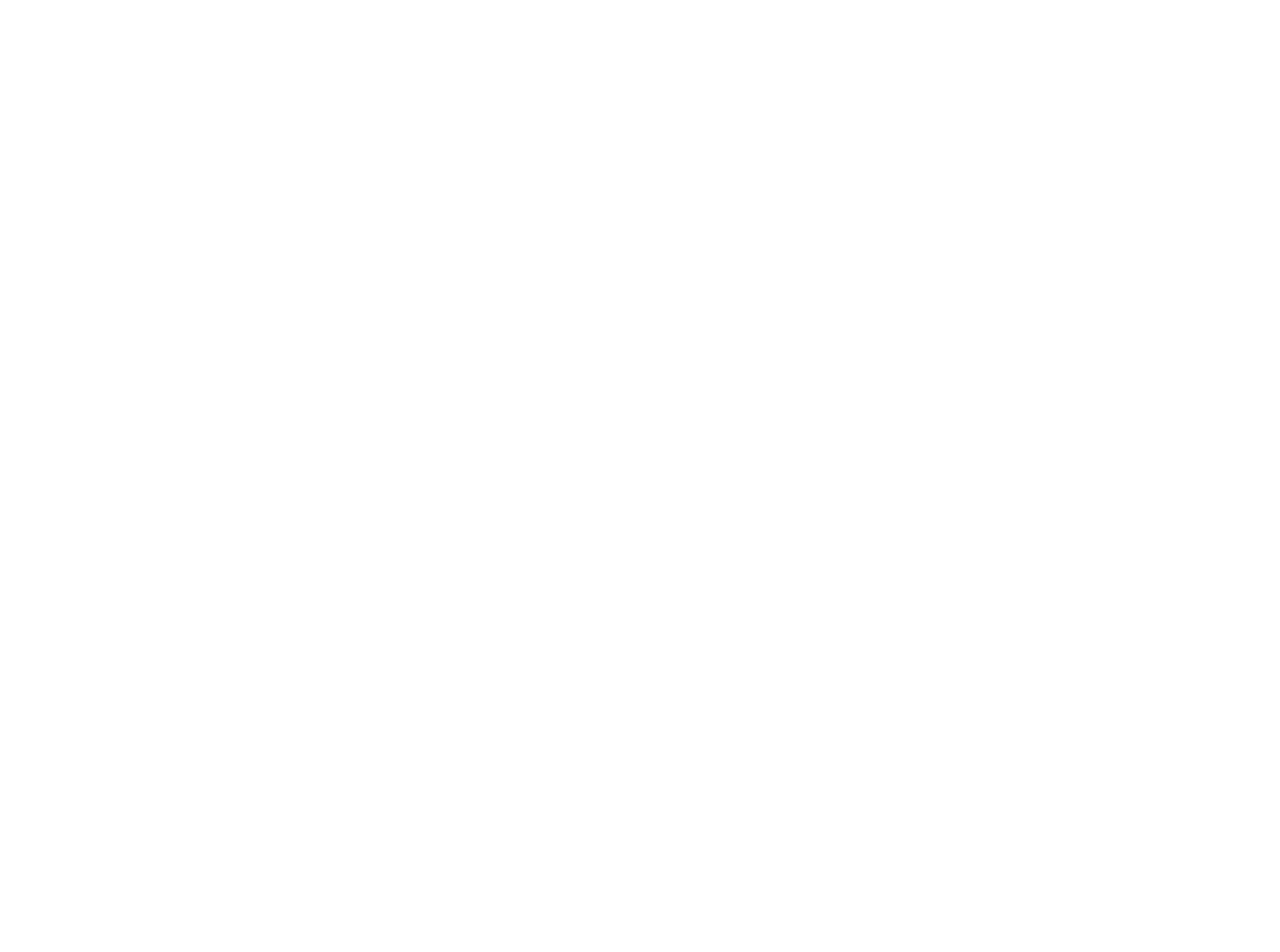
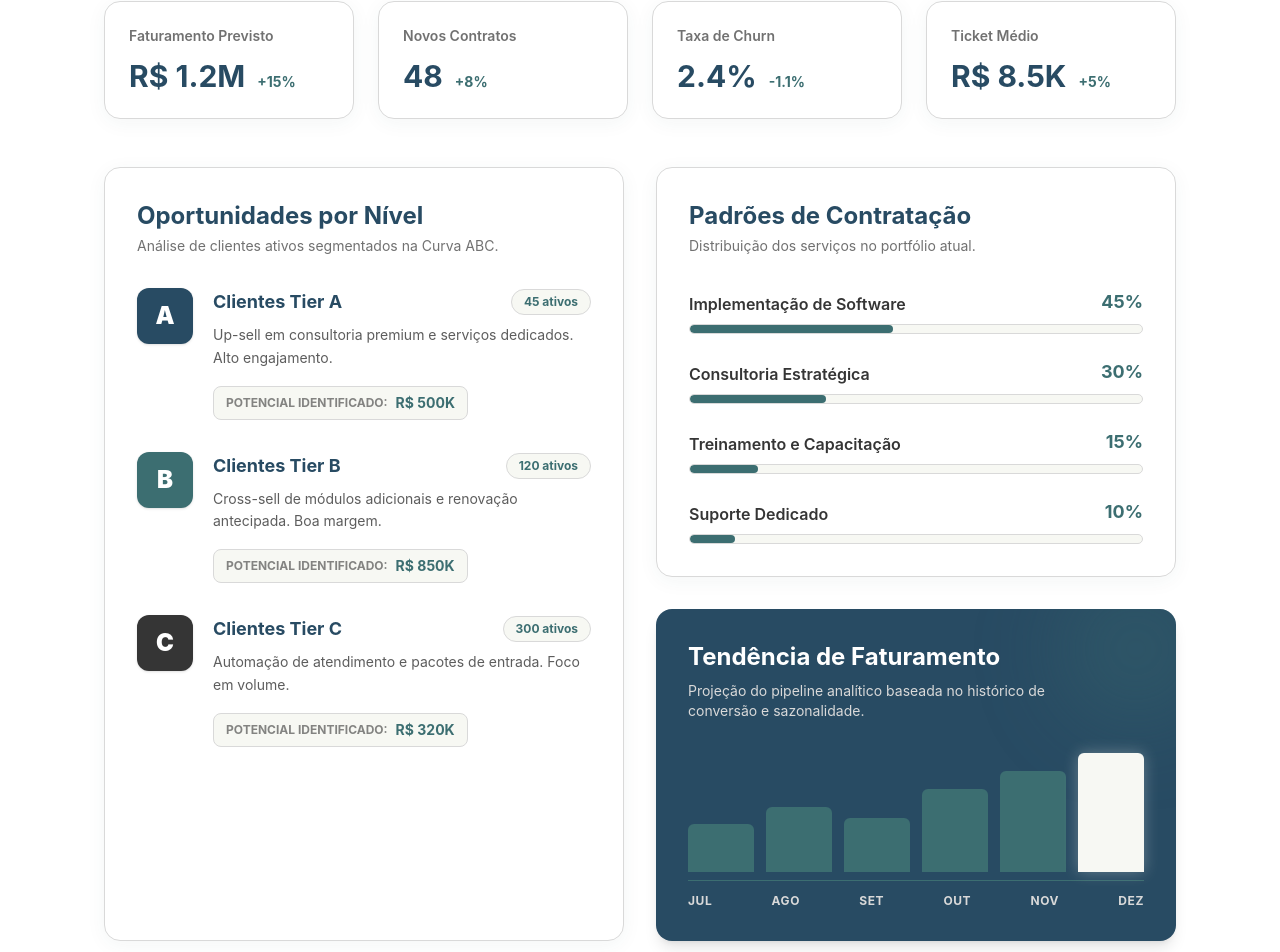
Before and after one commit to kauanzeraaa/dashflow, a Vue app in the folder frontend-vue/: page /insights in a window 1280 px wide. Shown: the part 116-1068 px from the top of the page. Before the commit the page ends 800 px from the top, so only its background shows below. Built offline with nearby package versions, Linux system fonts and the light colour scheme; a web font is replaced by a local one.

Commit message:
feat: add dummy datas into Insights screen and add visualization components

```diff
--- a/frontend-vue/src/views/Insights.vue
+++ b/frontend-vue/src/views/Insights.vue
@@ -1,3 +1,125 @@
+<script setup>
+// Mock data for insights
+const overview = [
+  { id: 1, title: 'Faturamento Previsto', value: 'R$ 1.2M', trend: '+15%', isPositive: true },
+  { id: 2, title: 'Novos Contratos', value: '48', trend: '+8%', isPositive: true },
+  { id: 3, title: 'Taxa de Churn', value: '2.4%', trend: '-1.1%', isPositive: true },
+  { id: 4, title: 'Ticket Médio', value: 'R$ 8.5K', trend: '+5%', isPositive: true },
+]
+
+const clientTiers = [
+  { tier: 'A', clients: 45, opportunity: 'R$ 500K', description: 'Up-sell em consultoria premium e serviços dedicados. Alto engajamento.', color: 'bg-[#284b63]' },
+  { tier: 'B', clients: 120, opportunity: 'R$ 850K', description: 'Cross-sell de módulos adicionais e renovação antecipada. Boa margem.', color: 'bg-[#3c6e71]' },
+  { tier: 'C', clients: 300, opportunity: 'R$ 320K', description: 'Automação de atendimento e pacotes de entrada. Foco em volume.', color: 'bg-[#353535]' },
+]
+
+const hiringPatterns = [
+  { service: 'Implementação de Software', percentage: 45, trend: 'Alta' },
+  { service: 'Consultoria Estratégica', percentage: 30, trend: 'Estável' },
+  { service: 'Treinamento e Capacitação', percentage: 15, trend: 'Baixa' },
+  { service: 'Suporte Dedicado', percentage: 10, trend: 'Alta' },
+]
+</script>
+
 <template>
-    <h1>aaaaaaaa</h1>
+  <div class="min-h-screen bg-[#FFFF] text-[#353535] font-sans flex flex-col">
+    <div class="mx-auto w-full max-w-6xl px-6 py-10 sm:px-10 flex-grow">
+
+      <!-- KPI Overview -->
+      <section class="mb-12 grid gap-6 sm:grid-cols-2 lg:grid-cols-4">
+        <div v-for="item in overview" :key="item.id" class="rounded-2xl bg-[#FFFFFF] p-6 shadow-[0_4px_20px_rgba(40,75,80,0.05)] border border-[#d9d9d9] transition-transform hover:-translate-y-1">
+          <h3 class="text-sm font-semibold text-[#353535]/70">{{ item.title }}</h3>
+          <div class="mt-3 flex items-baseline gap-3">
+            <p class="text-3xl font-bold text-[#284b63]">{{ item.value }}</p>
+            <span :class="['text-sm font-bold', item.isPositive ? 'text-[#3c6e71]' : 'text-[#353535]']">
+              {{ item.trend }}
+            </span>
+          </div>
+        </div>
+      </section>
+
+      <div class="grid gap-8 lg:grid-cols-2">
+        <!-- Oportunidades por Nível de Cliente -->
+        <section class="rounded-2xl bg-[#FFFFFF] p-8 shadow-[0_4px_20px_rgba(40,75,80,0.05)] border border-[#d9d9d9]">
+          <div class="mb-8">
+            <h2 class="text-2xl font-bold text-[#284b63]">Oportunidades por Nível</h2>
+            <p class="mt-1 text-sm text-[#353535]/70">Análise de clientes ativos segmentados na Curva ABC.</p>
+          </div>
+
+          <div class="space-y-8">
+            <div v-for="tier in clientTiers" :key="tier.tier" class="flex gap-5 group">
+              <div :class="['flex h-14 w-14 shrink-0 items-center justify-center rounded-xl text-2xl font-black text-[#FFFFFF] shadow-sm transition-transform group-hover:scale-105', tier.color]">
+                {{ tier.tier }}
+              </div>
+              <div class="flex-1 border-b border-[#d9d9d9] pb-6 last:border-0 last:pb-0">
+                <div class="flex items-center justify-between mb-1">
+                  <h3 class="text-lg font-bold text-[#284b63]">Clientes Tier {{ tier.tier }}</h3>
+                  <span class="rounded-full bg-[#F7F8F3] border border-[#d9d9d9] px-3 py-1 text-xs font-bold text-[#3c6e71]">{{ tier.clients }} ativos</span>
+                </div>
+                <p class="mt-2 text-sm leading-relaxed text-[#353535]/80">{{ tier.description }}</p>
+                <div class="mt-4 inline-flex items-center gap-2 rounded-lg bg-[#F7F8F3] px-3 py-1.5 border border-[#d9d9d9]">
+                  <span class="text-xs font-bold text-[#353535]/60">POTENCIAL IDENTIFICADO:</span>
+                  <span class="text-sm font-bold text-[#3c6e71]">{{ tier.opportunity }}</span>
+                </div>
+              </div>
+            </div>
+          </div>
+        </section>
+
+        <!-- Padrões de Contratação e Tendências -->
+        <section class="flex flex-col gap-8">
+          <!-- Padrões -->
+          <div class="rounded-2xl bg-[#FFFFFF] p-8 shadow-[0_4px_20px_rgba(40,75,80,0.05)] border border-[#d9d9d9] flex-1">
+            <div class="mb-8">
+              <h2 class="text-2xl font-bold text-[#284b63]">Padrões de Contratação</h2>
+              <p class="mt-1 text-sm text-[#353535]/70">Distribuição dos serviços no portfólio atual.</p>
+            </div>
+
+            <div class="space-y-6">
+              <div v-for="pattern in hiringPatterns" :key="pattern.service">
+                <div class="flex justify-between items-end mb-2">
+                  <span class="font-semibold text-[#353535]">{{ pattern.service }}</span>
+                  <span class="text-[#3c6e71] font-bold text-lg">{{ pattern.percentage }}%</span>
+                </div>
+                <div class="h-2.5 w-full overflow-hidden rounded-full bg-[#F7F8F3] border border-[#d9d9d9]">
+                  <div class="h-full bg-[#3c6e71] rounded-full transition-all duration-1000 ease-out" :style="{ width: pattern.percentage + '%' }"></div>
+                </div>
+              </div>
+            </div>
+          </div>
+
+          <!-- Tendências de Faturamento (Mock visual) -->
+          <div class="rounded-2xl bg-[#284b63] p-8 shadow-lg text-[#FFFFFF] flex-1 relative overflow-hidden">
+            <!-- Decorative background element -->
+            <div class="absolute -right-10 -top-10 h-40 w-40 rounded-full bg-[#3c6e71]/30 blur-2xl"></div>
+
+            <div class="relative z-10">
+              <h2 class="text-2xl font-bold">Tendência de Faturamento</h2>
+              <p class="text-sm text-[#d9d9d9] mt-2 mb-8 max-w-[90%]">Projeção do pipeline analítico baseada no histórico de conversão e sazonalidade.</p>
+
+              <div class="flex items-end gap-3 h-32 mt-4 border-b border-[#3c6e71] pb-2">
+                <!-- Mock bars for chart -->
+                <div class="w-1/6 bg-[#3c6e71] rounded-t-md h-[40%] transition-all hover:bg-[#353535] cursor-pointer"></div>
+                <div class="w-1/6 bg-[#3c6e71] rounded-t-md h-[55%] transition-all hover:bg-[#353535] cursor-pointer"></div>
+                <div class="w-1/6 bg-[#3c6e71] rounded-t-md h-[45%] transition-all hover:bg-[#353535] cursor-pointer"></div>
+                <div class="w-1/6 bg-[#3c6e71] rounded-t-md h-[70%] transition-all hover:bg-[#353535] cursor-pointer"></div>
+                <div class="w-1/6 bg-[#3c6e71] rounded-t-md h-[85%] transition-all hover:bg-[#353535] cursor-pointer"></div>
+                <div class="w-1/6 bg-[#F7F8F3] rounded-t-md h-[100%] transition-all hover:opacity-90 relative group cursor-pointer shadow-[0_0_15px_rgba(247,248,243,0.3)]">
+                  <span class="absolute -top-10 left-1/2 -translate-x-1/2 bg-[#353535] text-[#FFFFFF] text-xs font-bold py-1.5 px-3 rounded-lg opacity-0 group-hover:opacity-100 transition-opacity whitespace-nowrap shadow-lg">Meta Atingida</span>
+                </div>
+              </div>
+              <div class="flex justify-between text-xs font-bold tracking-wider text-[#d9d9d9] mt-3">
+                <span>JUL</span>
+                <span>AGO</span>
+                <span>SET</span>
+                <span>OUT</span>
+                <span>NOV</span>
+                <span>DEZ</span>
+              </div>
+            </div>
+          </div>
+        </section>
+      </div>
+    </div>
+  </div>
 </template>
```
